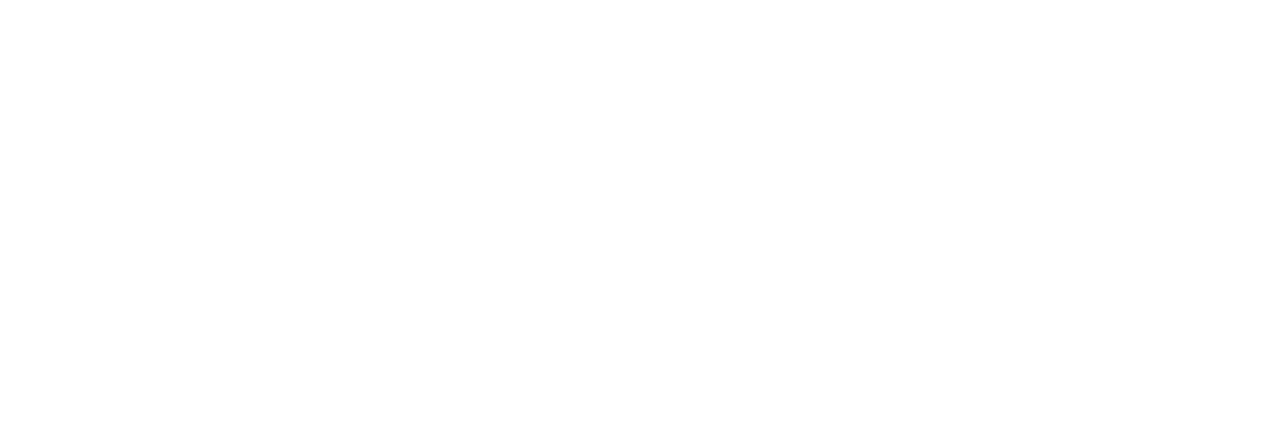
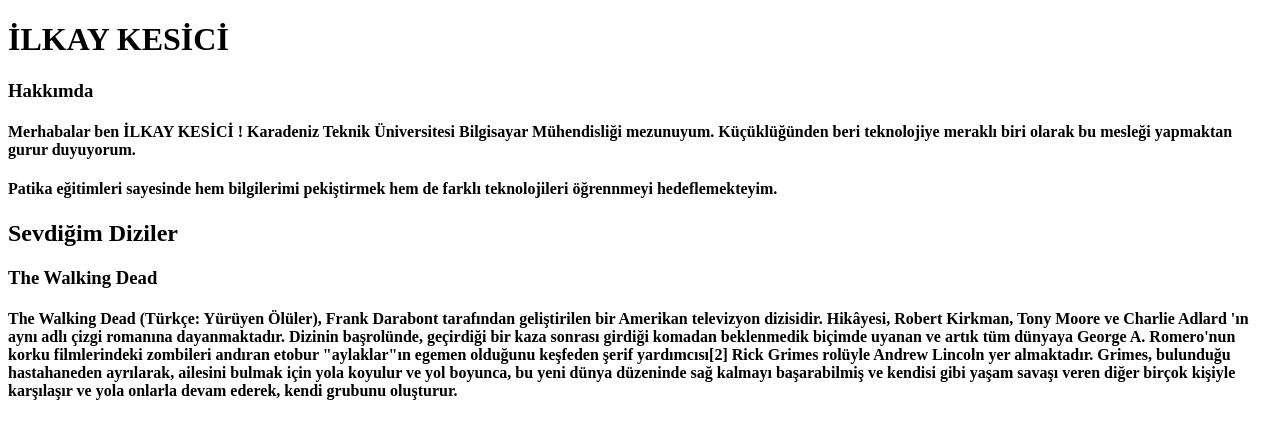
Before and after one commit to ilkayksc/kodluyoruzilkrepo, a plain HTML site: page index.html in a window 1280 px wide. Drawn offline with Linux system fonts and the light colour scheme.

Commit message:
index.html updated

```diff
--- a/index.html
+++ b/index.html
@@ -7,6 +7,12 @@
     <title>Document</title>
 </head>
 <body>
-
+    <h1>İLKAY KESİCİ</h1>
+    <h3>Hakkımda</h2>
+    <h4>Merhabalar ben İLKAY KESİCİ ! Karadeniz Teknik Üniversitesi Bilgisayar Mühendisliği mezunuyum. Küçüklüğünden beri teknolojiye meraklı biri olarak bu mesleği yapmaktan gurur duyuyorum.</h4>
+    <h4> Patika eğitimleri sayesinde hem bilgilerimi pekiştirmek hem de farklı teknolojileri öğrennmeyi hedeflemekteyim.</h4>
+    <h2>Sevdiğim Diziler</h2>
+    <h3>The Walking Dead</h3>
+    <h4>The Walking Dead (Türkçe: Yürüyen Ölüler), Frank Darabont tarafından geliştirilen bir Amerikan televizyon dizisidir. Hikâyesi, Robert Kirkman, Tony Moore ve Charlie Adlard 'ın aynı adlı çizgi romanına dayanmaktadır. Dizinin başrolünde, geçirdiği bir kaza sonrası girdiği komadan beklenmedik biçimde uyanan ve artık tüm dünyaya George A. Romero'nun korku filmlerindeki zombileri andıran etobur "aylaklar"ın egemen olduğunu keşfeden şerif yardımcısı[2] Rick Grimes rolüyle Andrew Lincoln yer almaktadır. Grimes, bulunduğu hastahaneden ayrılarak, ailesini bulmak için yola koyulur ve yol boyunca, bu yeni dünya düzeninde sağ kalmayı başarabilmiş ve kendisi gibi yaşam savaşı veren diğer birçok kişiyle karşılaşır ve yola onlarla devam ederek, kendi grubunu oluşturur.</h4>
 </body>
 </html>
```
